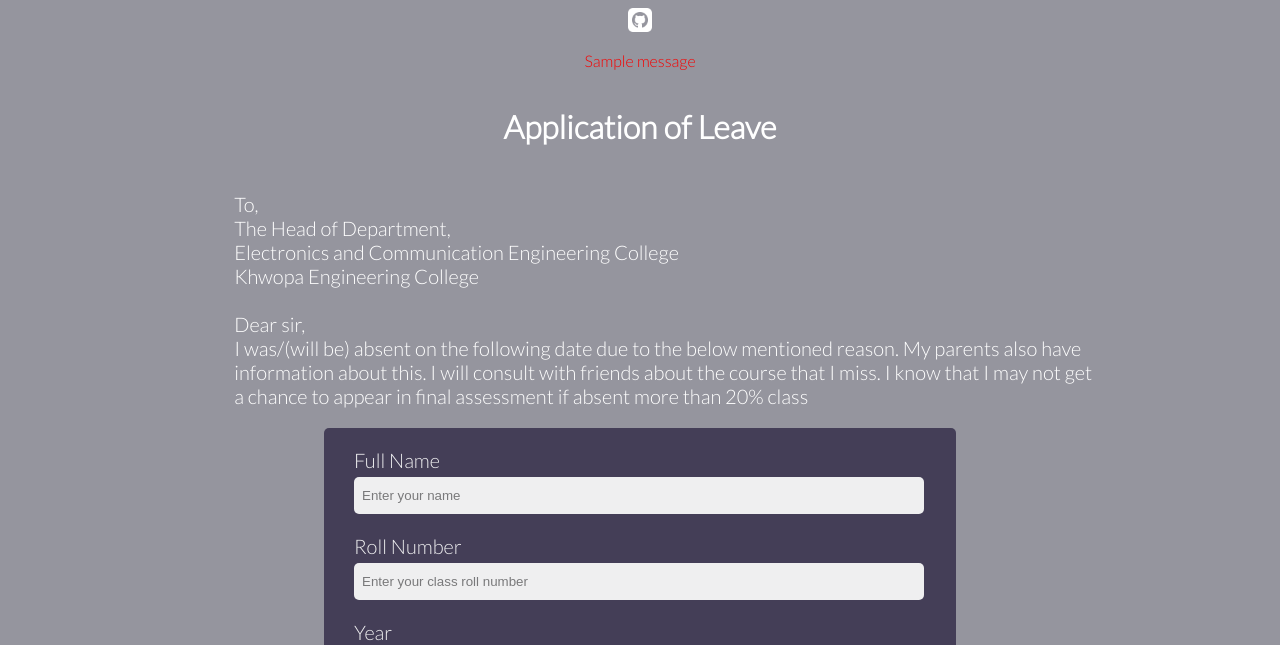
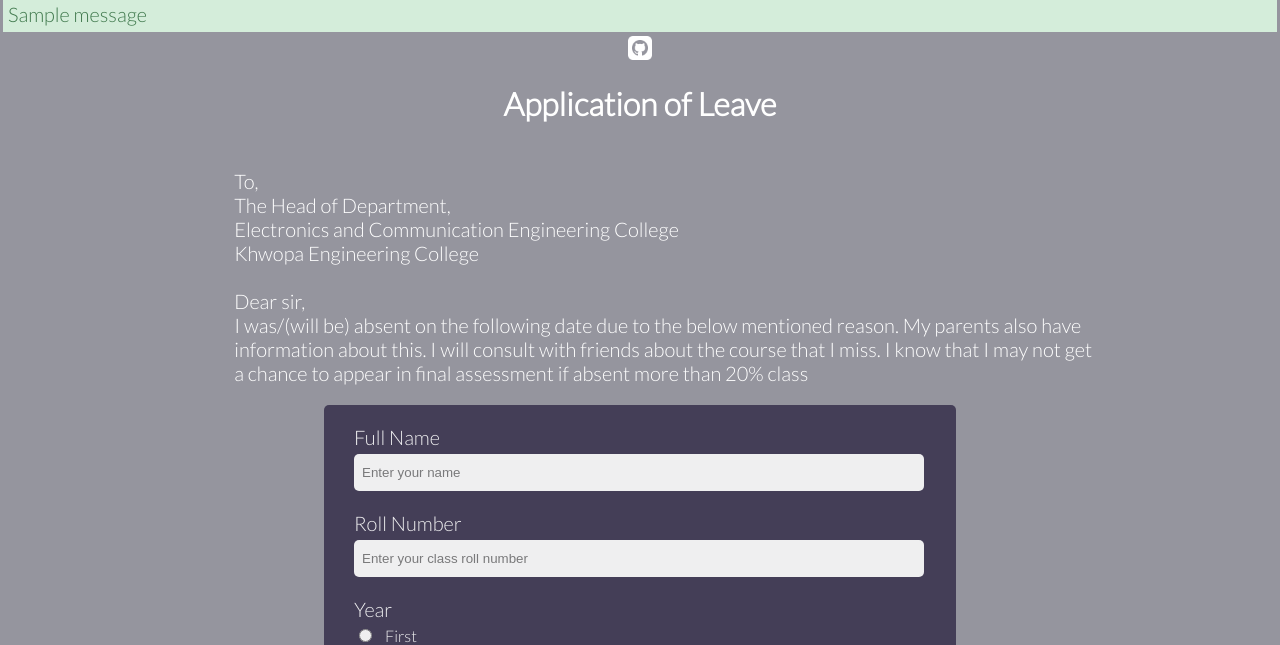
Before and after one commit to rabibasukala01/Application-of-Leave, a Django app: page / in a window 1280 px wide. Shown: the top 645 px of the page. Run offline with Django 3.2, Linux system fonts and the light colour scheme; one stand-in notice (Sample message) is shown.

Commit message:
added message-alert

```diff
--- a/static/formstyle.css
+++ b/static/formstyle.css
@@ -17,6 +17,7 @@ body {
 }
 
 #description {
+
     color: white;
     text-align: left;
     font-size: 20px;
@@ -107,4 +108,24 @@ body {
 img{
     height: 24px;
     width: 24px;
+    margin-top: 12px;
 }
+
+.msg-error{
+    padding: 2px 5px 2px 5px;
+    margin:-8px;
+    background-color: #FFF3CD;
+    color: #89680A;
+    font-size: 20px;
+    height: 28px;
+    width: 100%;
+}
+.msg-success{
+    background-color: #D4EDDA;
+    color: #3F784C;
+    padding: 2px 5px 2px 5px;
+    margin:-8px;
+    font-size: 20px;
+    height: 28px;
+    width: 100%;
+}
--- a/templates/form.html
+++ b/templates/form.html
@@ -9,20 +9,24 @@
     <title>Form</title>
     <link rel="stylesheet" href={% static 'formstyle.css' %}>
     <link rel="preconnect" href="https://fonts.googleapis.com">
-<link rel="preconnect" href="https://fonts.gstatic.com" crossorigin>
-<link href="https://fonts.googleapis.com/css2?family=Lato:wght@300&display=swap" rel="stylesheet">
+    <link rel="preconnect" href="https://fonts.gstatic.com" crossorigin>
+    <link href="https://fonts.googleapis.com/css2?family=Lato:wght@300&display=swap" rel="stylesheet">
 </head>
 
 <body>
-    <a
-                    href="https://github.com/rabibasukala01/Application-of-Leave"><img src={%static 'github.png'%} alt="contribute"></a>
-    <nav >
-        {% if messages %}
-        {% for message in messages %}
-        <p style="color: rgb(247, 0, 0);">{{message}}</p>
+    {% if messages %}
+    {% for message in messages %}
+    <div class='msg-{{message.tags}}'>
+        {{message}}
         {% endfor %}
         {% endif %}
-    </nav>
+    </div>
+
+    <div>
+        <a href="https://github.com/rabibasukala01/Application-of-Leave"><img src={%static 'github.png' %}
+                alt="contribute"></a>
+
+    </div>
     <div>
         <h1 id="title">Application of Leave</h1>
 
@@ -81,7 +85,7 @@
             <p class="decor">
                 Reason For Leave
             </p>
-            <textarea name="reason" id="txtarea"  cols="30" rows="10" placeholder="Enter your answer...."></textarea><br>
+            <textarea name="reason" id="txtarea" cols="30" rows="10" placeholder="Enter your answer...."></textarea><br>
             <input type="submit" value="Submit" id="submit">
         </form>
     </div>
```
Also changed, not shown: db.sqlite3.
